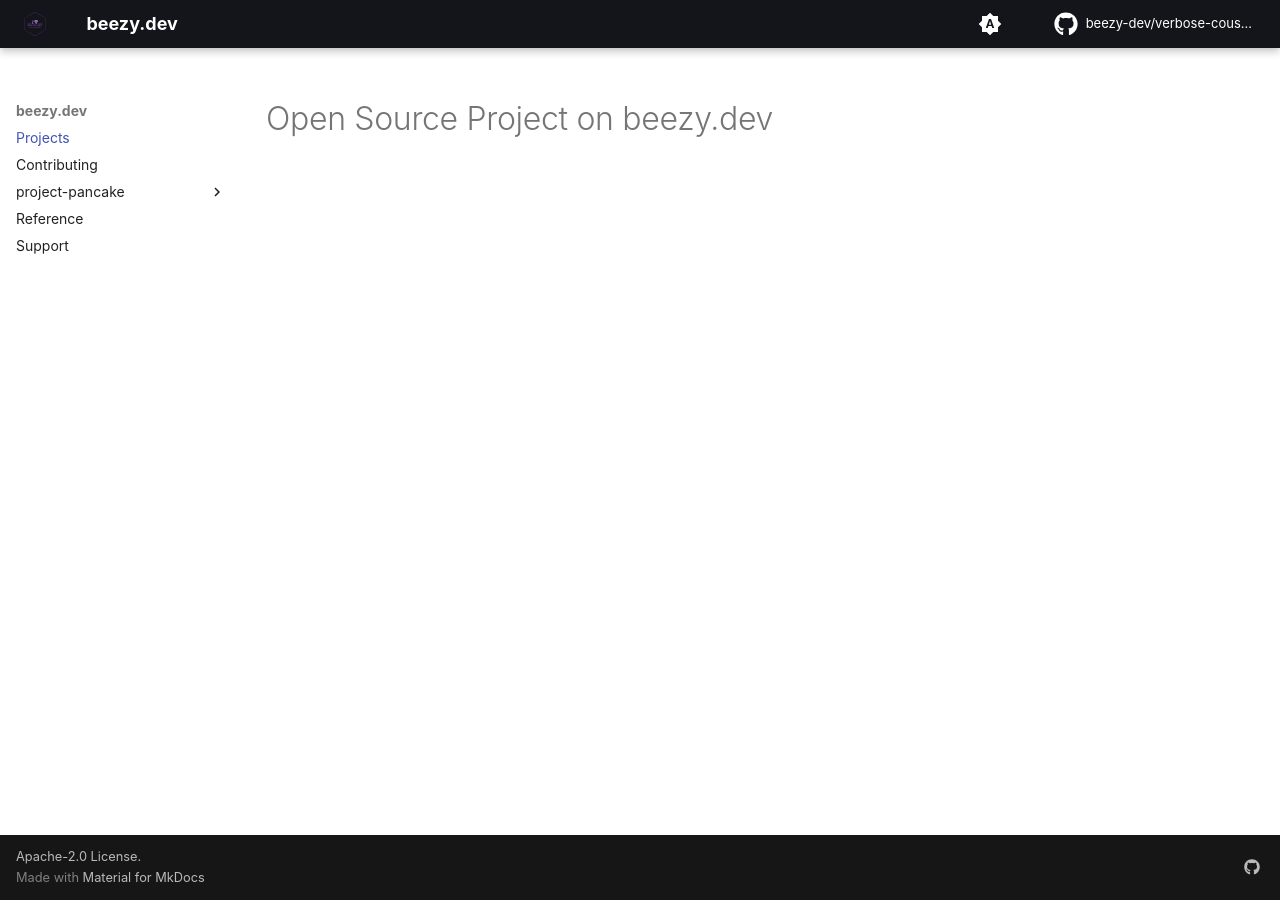
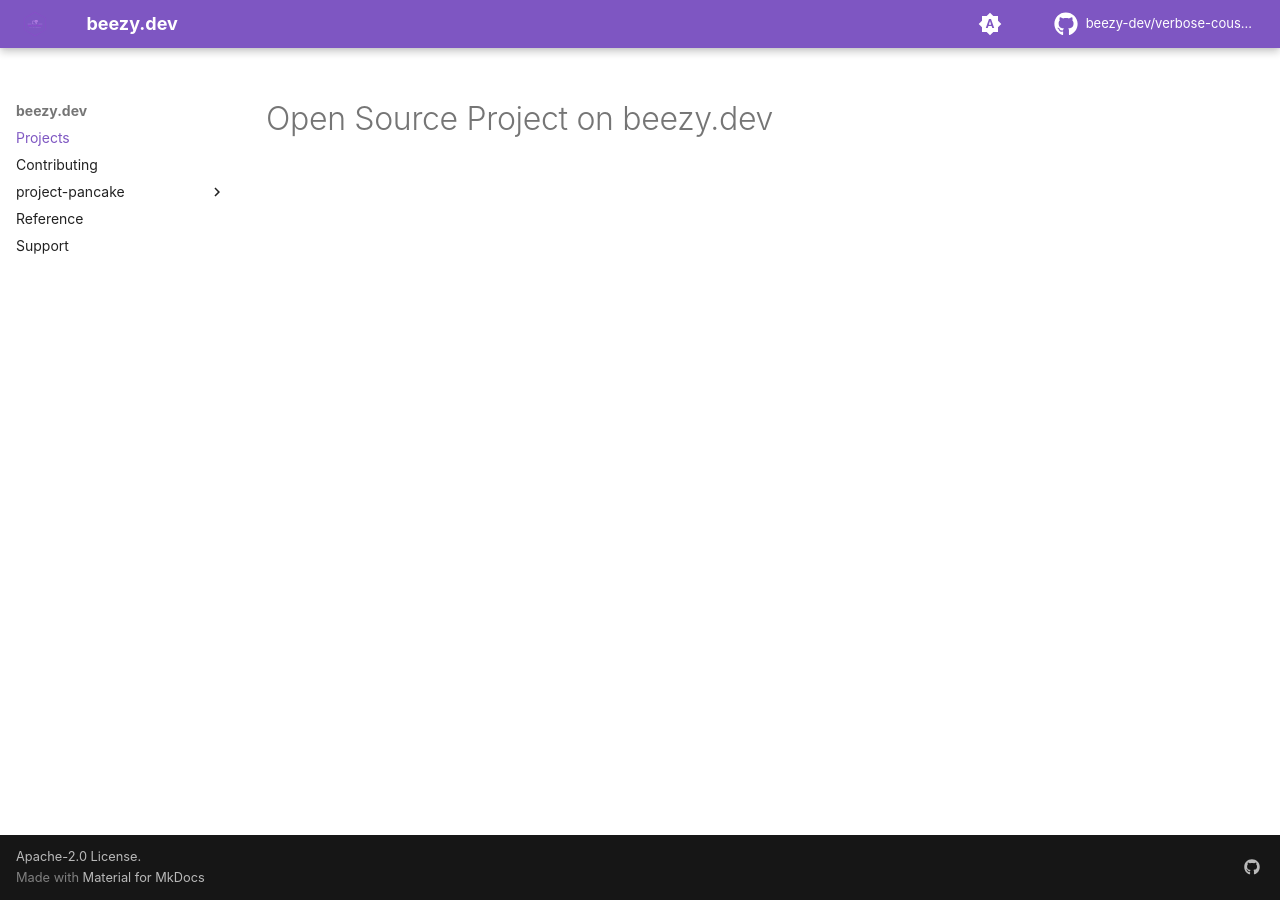
Before and after one commit to beezy-dev/verbose-couscous, an MkDocs documentation site: the page built from docs/index.md, in a window 1280 px wide. Built offline with MkDocs 1.6.1 and Material for MkDocs 9.7.7, drawn with Linux system fonts in a browser that asks for light colours; some web fonts are replaced; comment, search, counter and statistics services are not loaded.

Commit message:
changing primary colors and accent

```diff
--- a/mkdocs.yml
+++ b/mkdocs.yml
@@ -32,8 +32,8 @@ theme:
     # Palette toggle for light mode
     - media: "(prefers-color-scheme: light)"
       scheme: default
-      primary: black
-      accent: red
+      primary: deep purple
+      accent: purple
       toggle:
         icon: material/weather-sunny
         name: Switch to dark mode
@@ -41,8 +41,8 @@ theme:
     # Palette toggle for dark mode
     - media: "(prefers-color-scheme: dark)"
       scheme: slate
-      primary: black
-      accent: red
+      primary: deep purple
+      accent: purple
       toggle:
         icon: material/weather-night
         name: Switch to system preference
```
